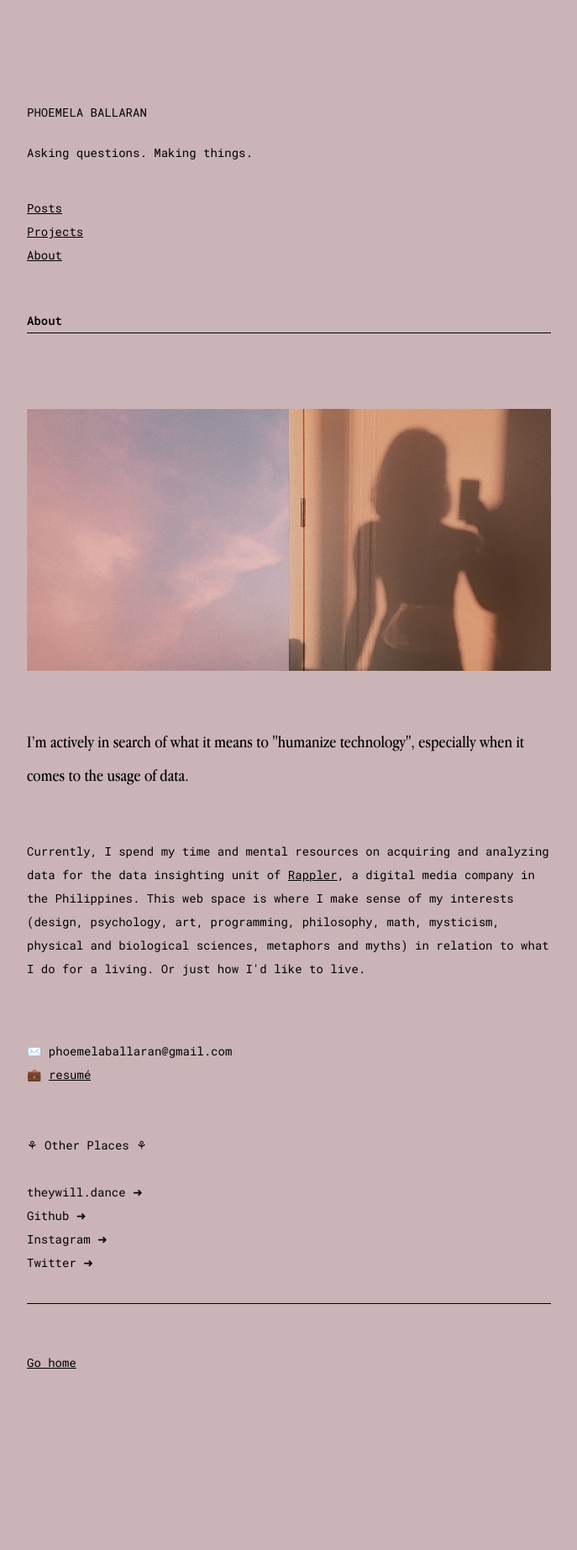
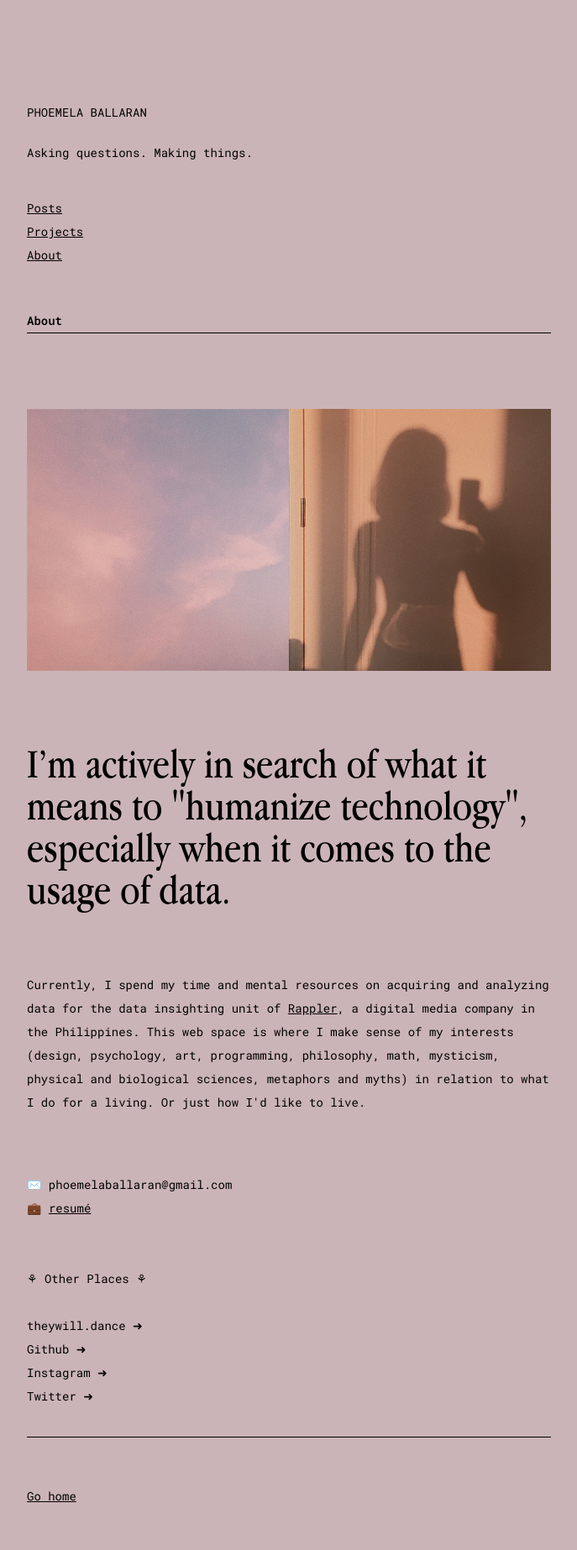
Before and after one commit to comoballar/phoemelaballaran.github.io, a Jekyll site: the page built from about.md, in a window 1280 px wide. Shown: the whole page at 84% size, without its empty margins (88-775 px from the left). Built offline with Jekyll 4.4.1, drawn with Linux system fonts in a browser that asks for light colours; before the commit the page ends 1687 px from its top, so only the background shows below that.

Commit message:
Update base.scss

```diff
--- a/_sass/base.scss
+++ b/_sass/base.scss
@@ -58,9 +58,9 @@ hr {
 
 h1 {
   font-family: 'Apple Garamond';
-  font-size: 20px;
+  font-size: 50px;
   font-weight: normal;
-  line-height: $font__line-height;
+  line-height: 1;
 }
 
 a {
```
